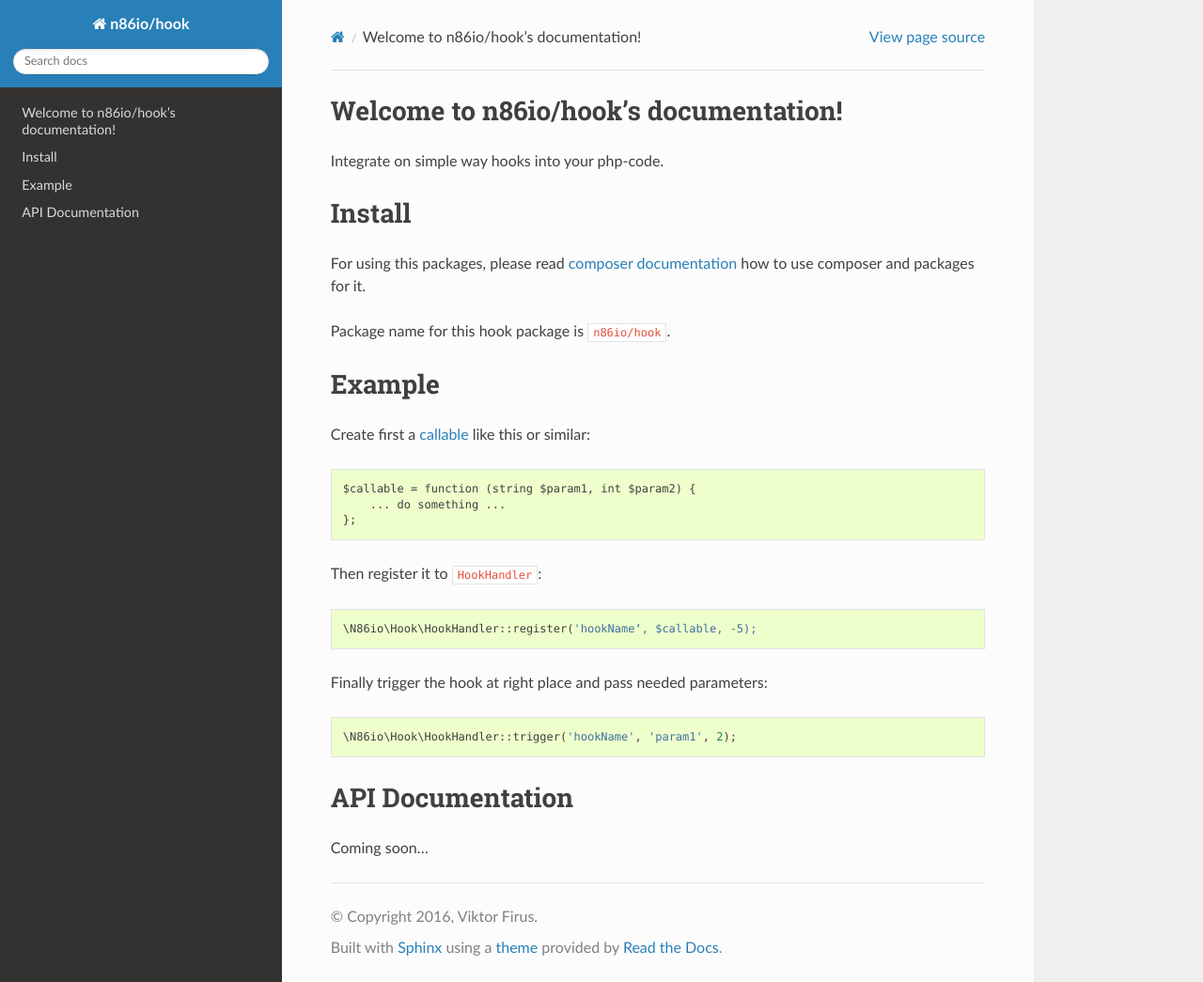
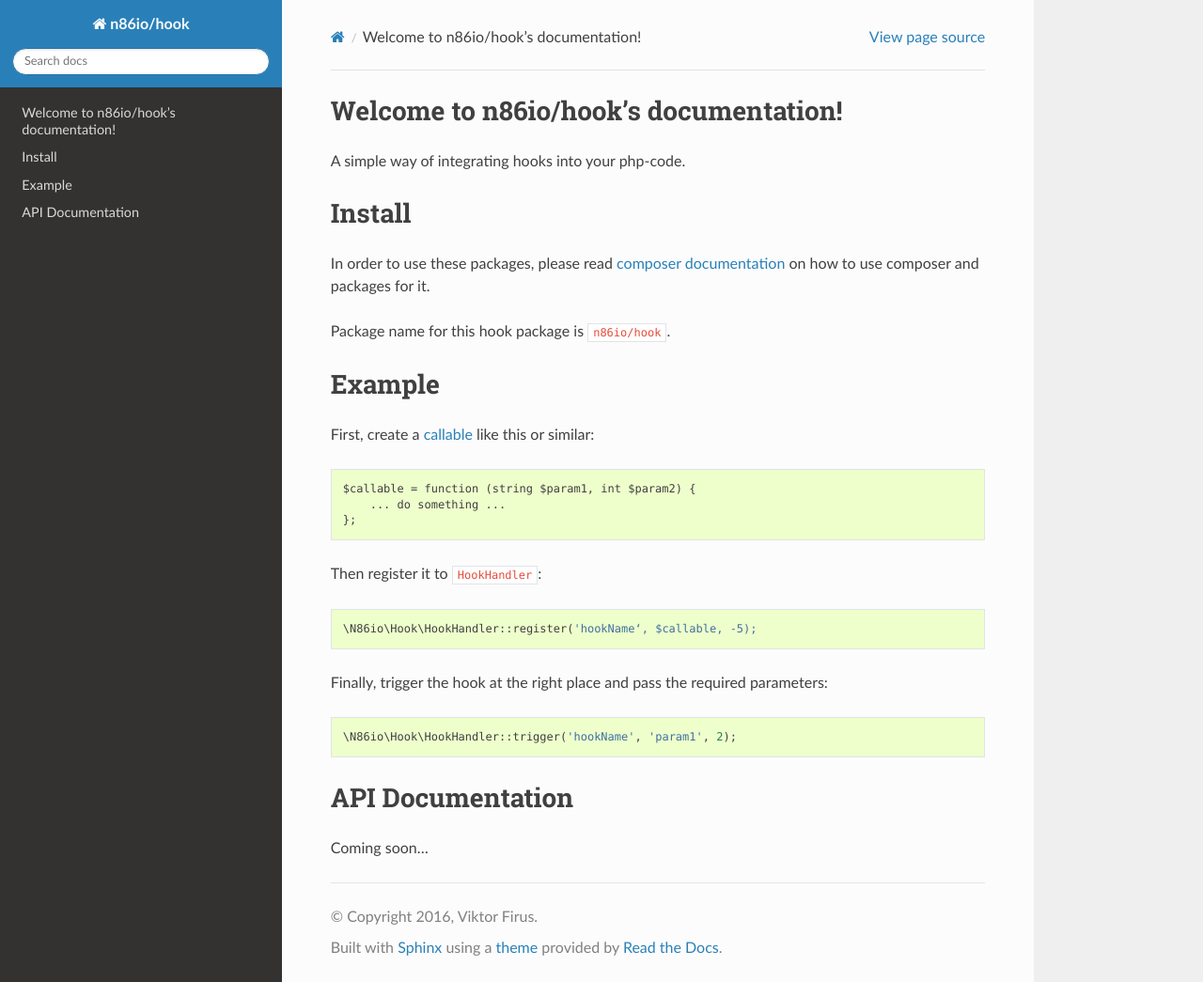
Before and after one commit to bennykurz/hook, a Sphinx documentation site: the page built from doc/index.rst, in a window 1280 px wide and 1045 px high. Shown: the whole window at 94% size. Built offline with Sphinx 7.4.7 and the Read the Docs theme 2.0.0, drawn with Linux system fonts in a browser that asks for light colours.

Commit message:
Proofreading of documentation

```diff
--- a/doc/index.rst
+++ b/doc/index.rst
@@ -1,20 +1,20 @@
 Welcome to n86io/hook's documentation!
 ======================================
 
-Integrate on simple way hooks into your php-code.
+A simple way of integrating hooks into your php-code.
 
 Install
 =======
 
-For using this packages, please read `composer documentation
-<https://getcomposer.org/doc>`_ how to use composer and packages for it.
+In order to use these packages, please read `composer documentation
+<https://getcomposer.org/doc>`_ on how to use composer and packages for it.
 
 Package name for this hook package is ``n86io/hook``.
 
 Example
 =======
 
-Create first a `callable <http://php.net/manual/language.types.callable.php>`_
+First, create a `callable <http://php.net/manual/language.types.callable.php>`_
 like this or similar::
 
   $callable = function (string $param1, int $param2) {
@@ -25,7 +25,7 @@ Then register it to ``HookHandler``::
 
   \N86io\Hook\HookHandler::register('hookName‘, $callable, -5);
 
-Finally trigger the hook at right place and pass needed parameters::
+Finally, trigger the hook at the right place and pass the required parameters::
 
   \N86io\Hook\HookHandler::trigger('hookName', 'param1', 2);
 
```
